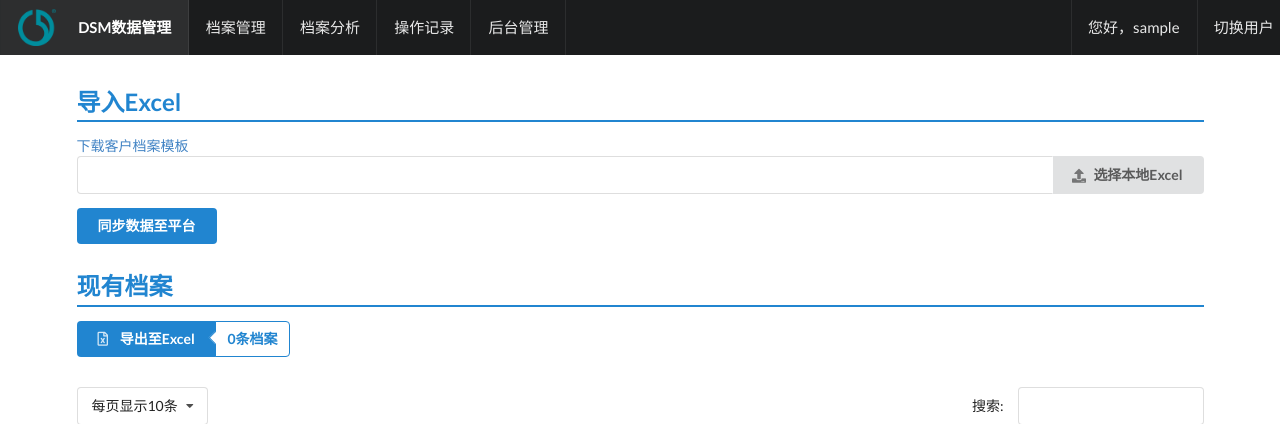
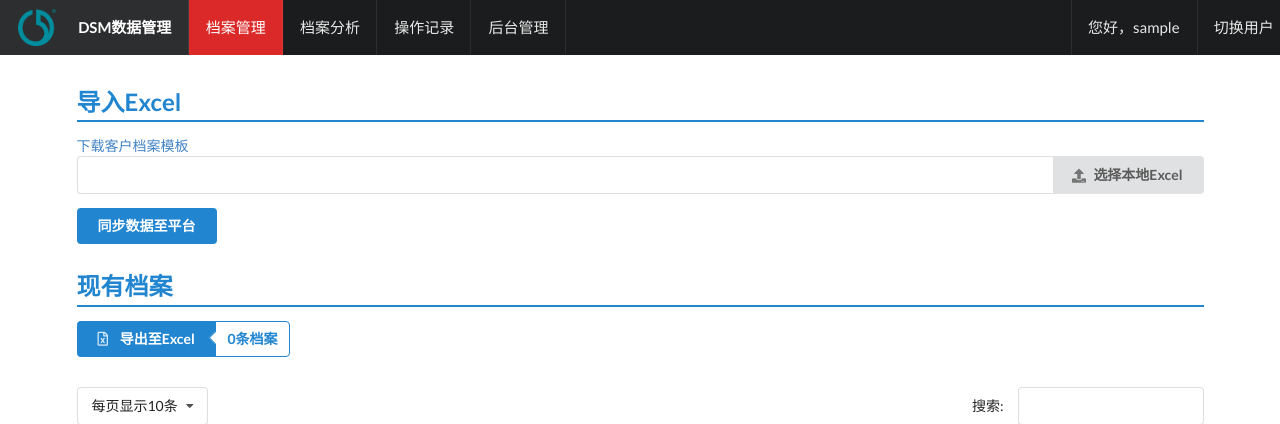
Before and after one commit to ccpic/SalesExpense_old, a Django app: page /clientfile/clients in a window 1280 px wide. Shown: the top 424 px of the page. Run offline with Django 3.2, Linux system fonts and the light colour scheme; the visitor is signed in with stand-in values (Sample User, id 1); data that the repository does not hold is empty.

Commit message:
Add function of menu highlight

```diff
--- a/SalesExpense/clientfile/models.py
+++ b/SalesExpense/clientfile/models.py
@@ -1,5 +1,4 @@
 from django.db import models
-from simple_history.models import HistoricalRecords
 from django.db.models.query import QuerySet
 from django.db.models import Q, UniqueConstraint
 
--- a/SalesExpense/sheets/templates/sheets/header.html
+++ b/SalesExpense/sheets/templates/sheets/header.html
@@ -1,4 +1,8 @@
 {% load static %}
+{% url 'clientfile:clients' as clients_url %}
+{% url 'clientfile:analysis' as analysis_url %}
+{% url 'clientfile:history' as history_url %}
+{% url 'admin:index' as admin_url %}
 
 <div class="ui large top fixed inverted menu" id="nav_menu">
     <div class="ui container">
@@ -6,8 +10,8 @@
             <img class="logo" src="{% static 'assets/images/logo.png' %}">
             DSM数据管理
         </a>
-        <a href={% url 'clientfile:clients' %} class="item">档案管理</a>
-        <a href={% url 'clientfile:analysis' %} class="item">档案分析</a>
+        <a href="{{ clients_url }}" class="{% if request.get_full_path == clients_url %}active red{% endif %} item">档案管理</a>
+        <a href="{{ analysis_url }}"  class="{% if request.get_full_path == analysis_url %}active red{% endif %} item">档案分析</a>
 
 <!--         <div class="ui simple dropdown item">-->
 <!--            费用管理 <i class="dropdown icon"></i>-->
@@ -17,8 +21,8 @@
 <!--            </div>-->
 <!--        </div>-->
         {%  if request.user.is_staff  %}
-            <a href={% url 'clientfile:history' %} class="item">操作记录</a>
-            <a href={% url 'admin:index' %} class="item">后台管理</a>
+            <a href="{{ history_url }}" class="{% if request.get_full_path == history_url %}active red{% endif %} item">操作记录</a>
+            <a href="{{ admin_url }}" class="{% if request.get_full_path == admin_url %}active red{% endif %} item">后台管理</a>
         {% endif %}
     </div>
     <div class="right menu">
```
Also changed, not shown: SalesExpense/sheets/templatetags/tags.py (line endings or trailing spaces).
